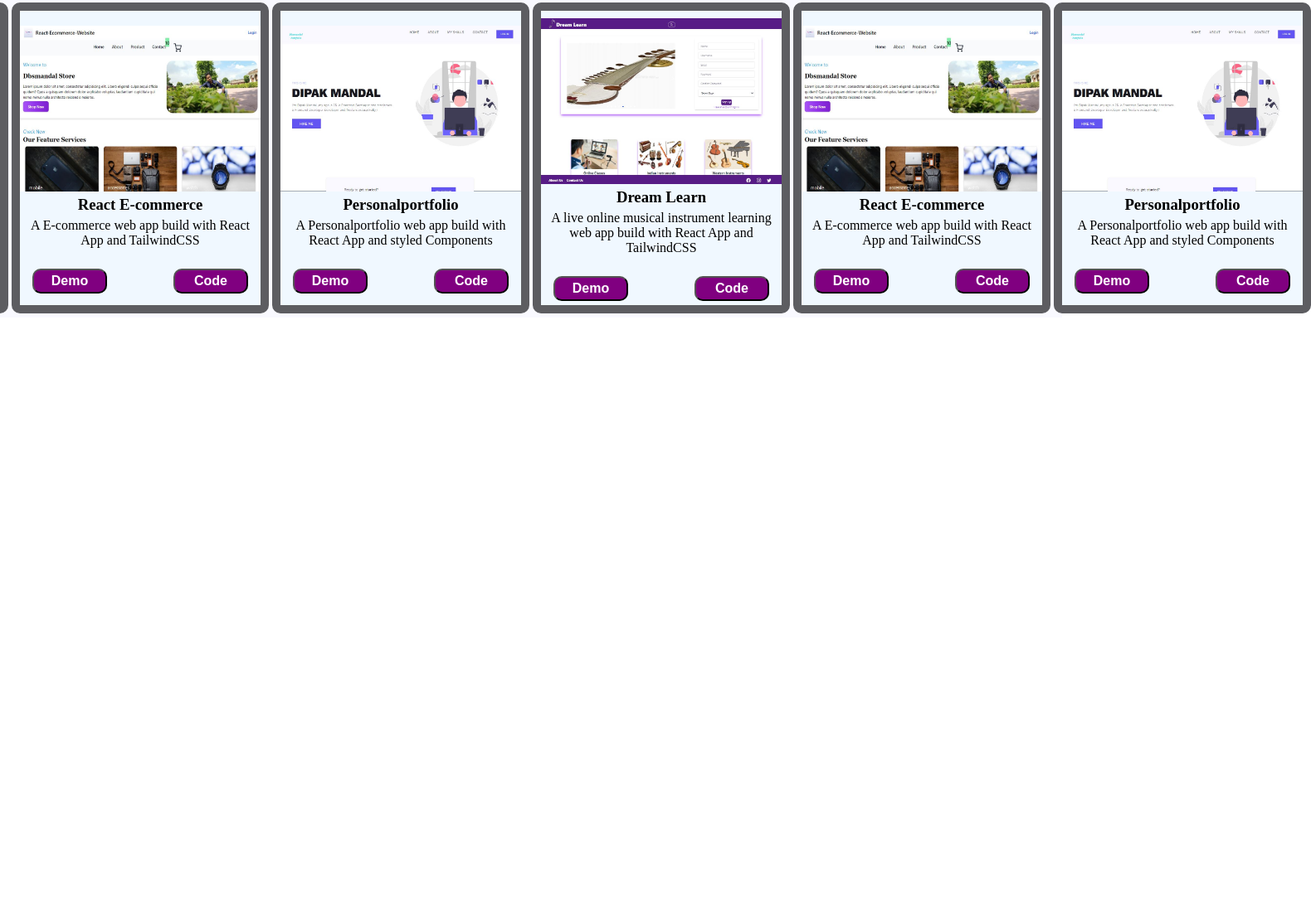
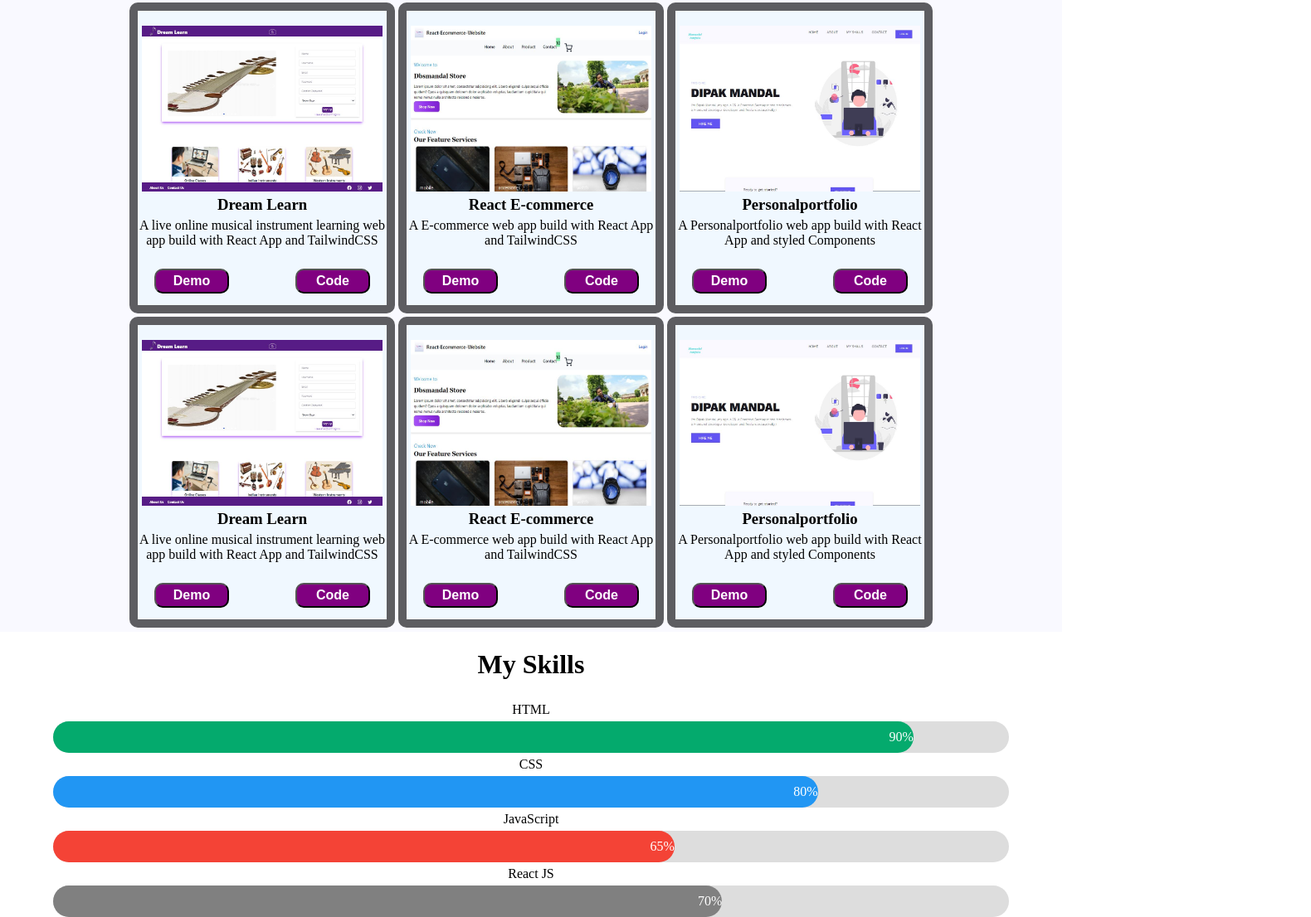
Before and after one commit to exponentsoftware/fdoc-js-4-dbsmandal, a plain HTML site: page index.html in a window 1280 px wide. Shown: the part 914-2020 px from the top of the page at 83% size, 1580 px wide, since content can reach past the window. Before the commit the page ends 1297 px from the top, so only its background shows below. Drawn offline with Linux system fonts and the light colour scheme.

Commit message:
Skills Section Added

```diff
--- a/index.css
+++ b/index.css
@@ -6,6 +6,10 @@ body {
 a {
     text-decoration: none;
     font-weight: bolder;
+
+}
+h1{
+    text-align: center;
 
 }
 
@@ -129,6 +133,28 @@ ul {
     }
 
 }
+@media screen and (max-width:1536px) {
+    .card-div {
+        display: none;
+    }
+
+    .card-div-mobile {
+        display: none;
+    }
+
+    .card-div-small-screen {
+        display: none;
+
+    }
+    .extra-large{
+        display: flex;
+        flex-direction: row;
+        flex-wrap: wrap;
+        gap: 5px;
+        place-items: center;
+    }
+
+}
 
 /* abut section */
 
@@ -231,3 +257,29 @@ p {
     border-radius: 10px;
 
 }
+
+/* my skill section */
+
+.skillSection{
+    display: flex;
+    flex-direction: column;
+    place-items: center;
+}
+
+.skillsContainer {
+    width: 90%;
+    background-color: #ddd;
+    border-radius: 20px;
+  }
+
+  .skills {
+    text-align: right;
+    padding-top: 10px;
+    padding-bottom: 10px;
+    color: white;
+  }
+
+  .html {width: 90%; background-color: #04AA6D; border-radius: 20px;}
+  .css {width: 80%; background-color: #2196F3;border-radius: 20px;}
+  .js {width: 65%; background-color: #f44336;border-radius: 20px;}
+  .php {width: 70%; background-color: #808080;border-radius: 20px;}
--- a/index.html
+++ b/index.html
@@ -99,7 +99,7 @@
     <div class="myProjects">
         <h1>My Projects</h1>
 
-        <div class="card-div card-div-mobile card-div-small-screen">
+        <div class="card-div card-div-mobile card-div-small-screen extra-large">
 
             <!-- card1 -->
             <div class="card">
@@ -109,7 +109,8 @@
                     <p>A live online musical instrument learning web app build with React App and TailwindCSS</p>
                 </div>
                 <div class="btn-div">
-                <a href="https://dreamlearn.vercel.app/" target="_blank" rel="noopener noreferrer"><button>Demo</button></a>
+                    <a href="https://dreamlearn.vercel.app/" target="_blank"
+                        rel="noopener noreferrer"><button>Demo</button></a>
                     <a href="https://github.com/dbsmandal/Dreamlearn-Caps-copy" target="_blank"
                         rel="noopener noreferrer"><button>Code</button></a>
                 </div>
@@ -124,7 +125,8 @@
                     <p>A E-commerce web app build with React App and TailwindCSS</p>
                 </div>
                 <div class="btn-div">
-                <a href="https://react-ecommerce-website-with-redux.netlify.app/" target="_blank" rel="noopener noreferrer"><button>Demo</button></a>
+                    <a href="https://react-ecommerce-website-with-redux.netlify.app/" target="_blank"
+                        rel="noopener noreferrer"><button>Demo</button></a>
                     <a href="https://github.com/dbsmandal/React-Ecommerce-Website" target="_blank"
                         rel="noopener noreferrer"><button>Code</button></a>
                 </div>
@@ -139,7 +141,8 @@
                     <p>A Personalportfolio web app build with React App and styled Components</p>
                 </div>
                 <div class="btn-div">
-                <a href="https://dbsmandalportfolio.netlify.app/" target="_blank" rel="noopener noreferrer"><button>Demo</button></a>
+                    <a href="https://dbsmandalportfolio.netlify.app/" target="_blank"
+                        rel="noopener noreferrer"><button>Demo</button></a>
                     <a href="hhttps://github.com/dbsmandal/Personal-Portfolio" target="_blank"
                         rel="noopener noreferrer"><button>Code</button></a>
                 </div>
@@ -156,7 +159,8 @@
                     <p>A live online musical instrument learning web app build with React App and TailwindCSS</p>
                 </div>
                 <div class="btn-div">
-                <a href="https://dreamlearn.vercel.app/" target="_blank" rel="noopener noreferrer"><button>Demo</button></a>
+                    <a href="https://dreamlearn.vercel.app/" target="_blank"
+                        rel="noopener noreferrer"><button>Demo</button></a>
                     <a href="https://github.com/dbsmandal/Dreamlearn-Caps-copy" target="_blank"
                         rel="noopener noreferrer"><button>Code</button></a>
                 </div>
@@ -171,7 +175,8 @@
                     <p>A E-commerce web app build with React App and TailwindCSS</p>
                 </div>
                 <div class="btn-div">
-                <a href="https://react-ecommerce-website-with-redux.netlify.app/" target="_blank" rel="noopener noreferrer"><button>Demo</button></a>
+                    <a href="https://react-ecommerce-website-with-redux.netlify.app/" target="_blank"
+                        rel="noopener noreferrer"><button>Demo</button></a>
                     <a href="https://github.com/dbsmandal/React-Ecommerce-Website" target="_blank"
                         rel="noopener noreferrer"><button>Code</button></a>
                 </div>
@@ -186,7 +191,8 @@
                     <p>A Personalportfolio web app build with React App and styled Components</p>
                 </div>
                 <div class="btn-div">
-                <a href="https://dbsmandalportfolio.netlify.app/" target="_blank" rel="noopener noreferrer"><button>Demo</button></a>
+                    <a href="https://dbsmandalportfolio.netlify.app/" target="_blank"
+                        rel="noopener noreferrer"><button>Demo</button></a>
                     <a href="hhttps://github.com/dbsmandal/Personal-Portfolio" target="_blank"
                         rel="noopener noreferrer"><button>Code</button></a>
                 </div>
@@ -199,6 +205,31 @@
 
     </div>
 
+    <!-- myskills section -->
+
+    <div class="skillSection">
+        <h1>My Skills</h1>
+        <p>HTML</p>
+        <div class="skillsContainer">
+            <div class="skills html">90%</div>
+        </div>
+
+        <p>CSS</p>
+        <div class="skillsContainer">
+            <div class="skills css">80%</div>
+        </div>
+
+        <p>JavaScript</p>
+        <div class="skillsContainer">
+            <div class="skills js">65%</div>
+        </div>
+
+        <p>React JS</p>
+        <div class="skillsContainer">
+            <div class="skills php">70%</div>
+        </div>
+    </div>
+
 
 
 
```
Lines whose indentation alone changed are shown as unchanged.
